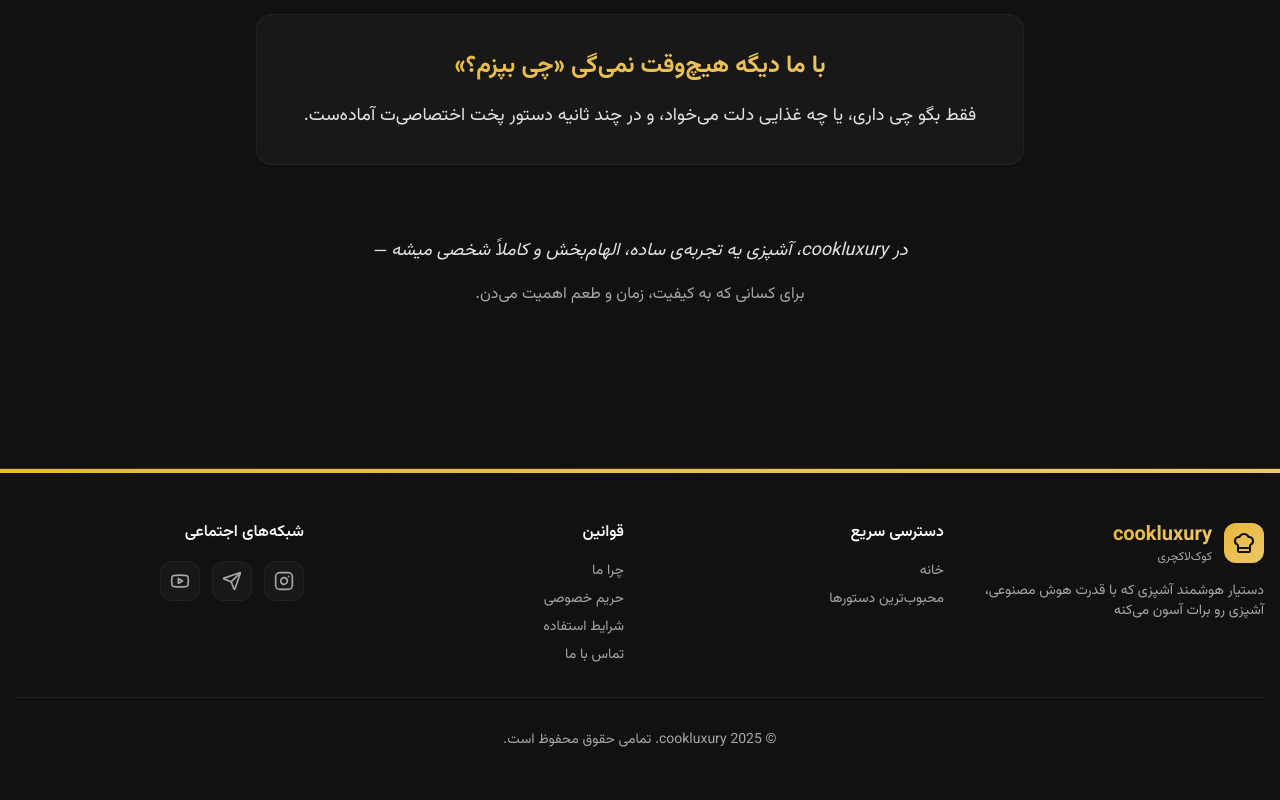
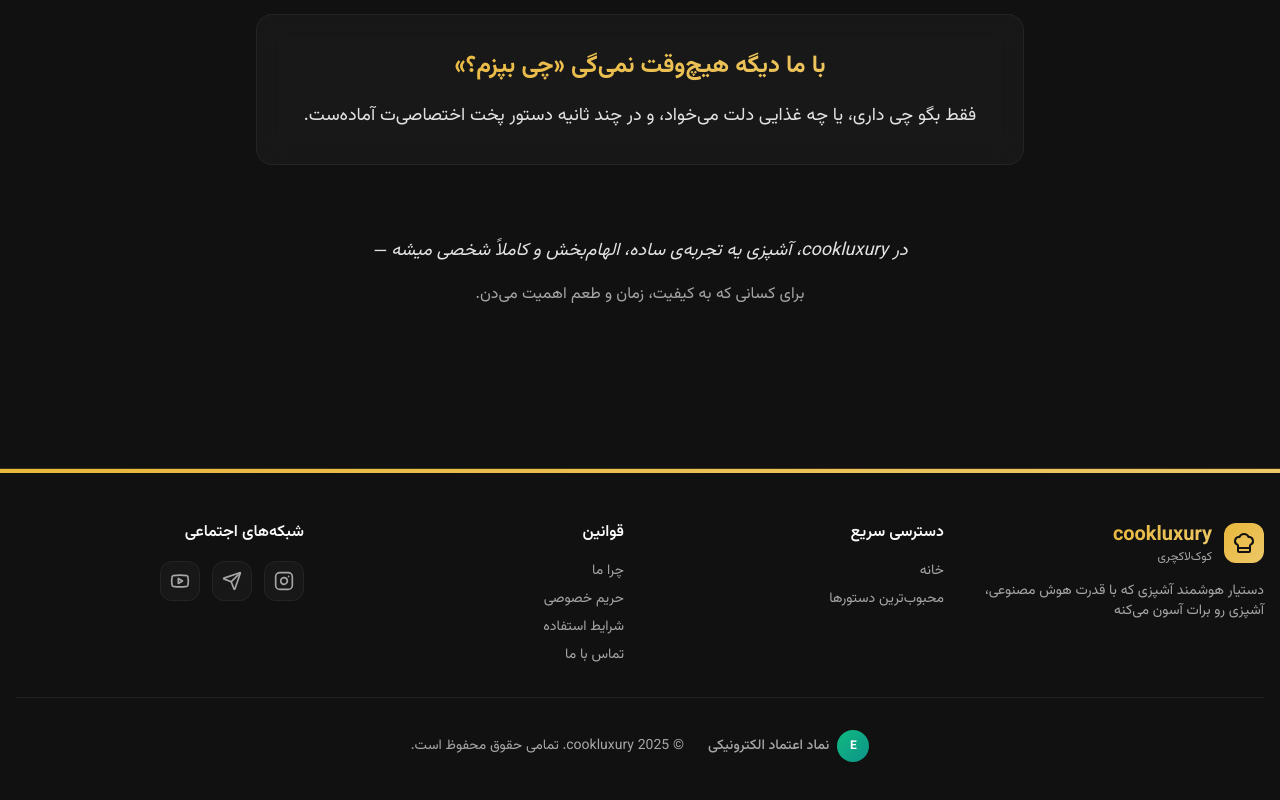
Before and after one commit to rezahesaraki1998/cook-ai-luxury, a React (Vite) app: page /why-us in a window 1280 px wide. Shown: the part 836-1636 px from the top of the page. Built offline with nearby package versions, Linux system fonts and the light colour scheme; no server answers; what @lovable.dev/cloud-auth-js would draw is missing.

Commit message:
Changes
Co-authored-by: rezahesaraki1998 <239173425+rezahesaraki1998@users.noreply.github.com>

```diff
--- a/src/components/Footer.tsx
+++ b/src/components/Footer.tsx
@@ -80,11 +80,24 @@ const Footer = () => {
         </div>
 
         {/* Bottom */}
-        <div className="pt-6 md:pt-8 border-t border-border/50 text-center">
+        <div className="pt-6 md:pt-8 border-t border-border/50 flex flex-col md:flex-row items-center justify-center gap-4 md:gap-6">
+          <a
+            href="https://trustseal.enamad.ir/?id=46356472&Code=46356472"
+            target="_blank"
+            rel="noopener noreferrer"
+            aria-label="e-namad"
+            className="flex items-center gap-2 text-xs md:text-sm text-muted-foreground hover:text-primary smooth-transition"
+          >
+            <span className="inline-flex items-center justify-center w-8 h-8 rounded-lg bg-gradient-to-br from-emerald-500 to-teal-600 text-white font-bold text-xs">
+              E
+            </span>
+            <span className="font-medium">نماد اعتماد الکترونیکی</span>
+          </a>
           <p className="text-xs md:text-sm text-muted-foreground">
             {t("footer.rights")}
           </p>
         </div>
+
       </div>
     </footer>
   );
```
